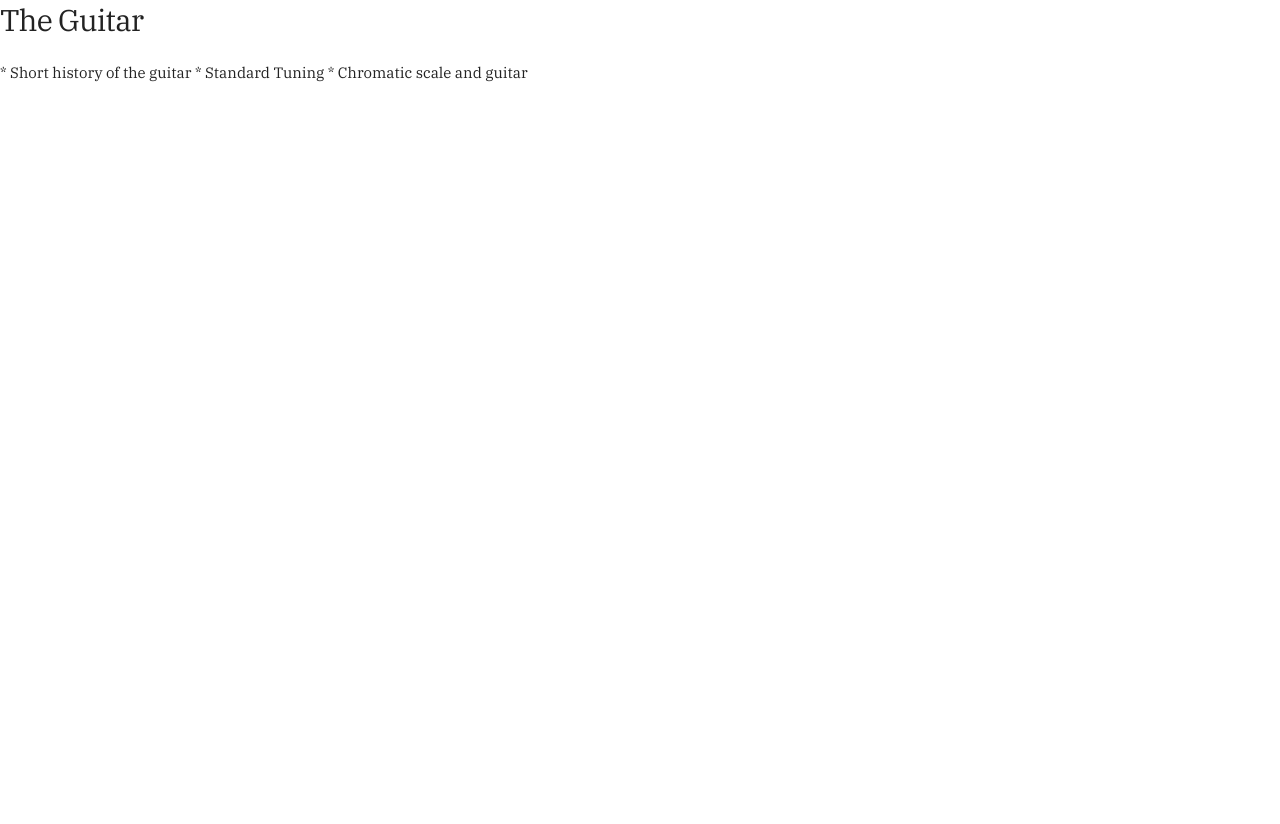
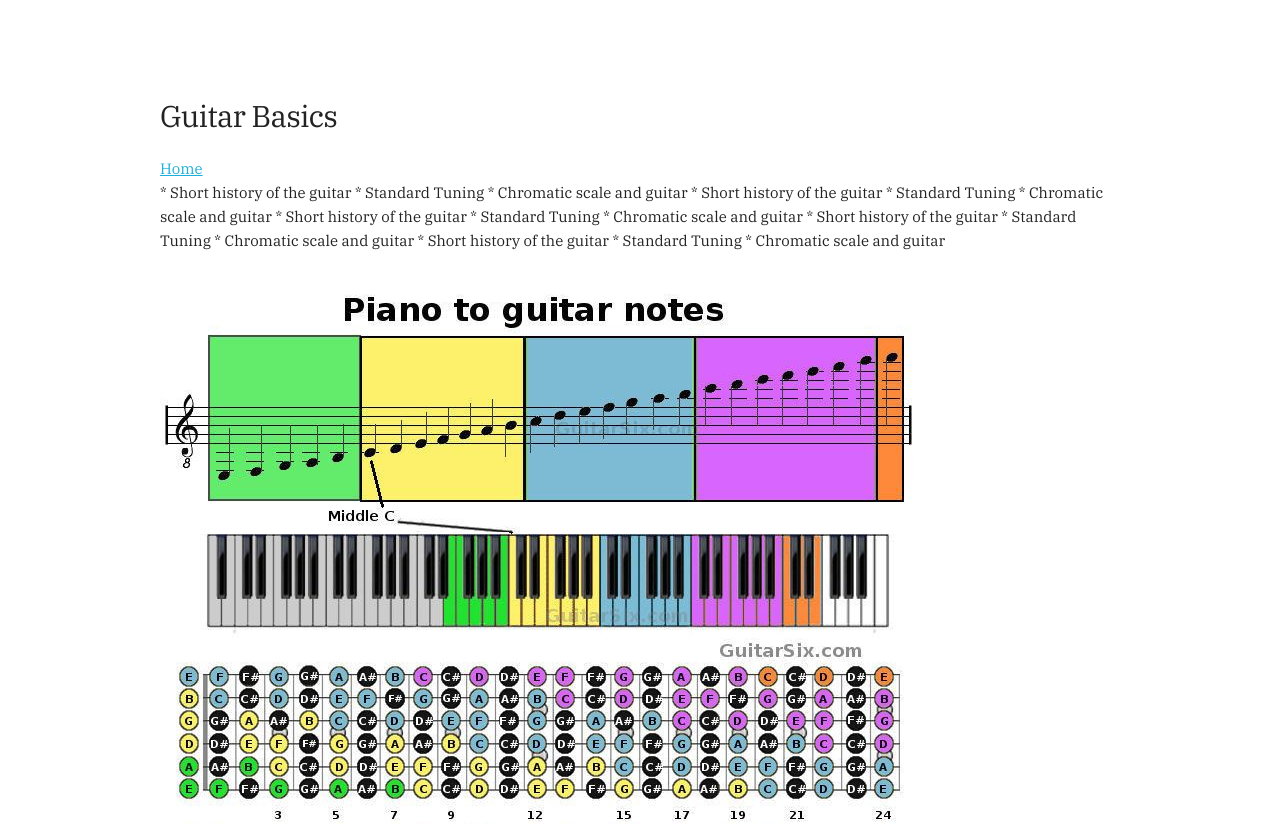
Before and after one commit to dantaki/music, a website: page guitar_basics.html in a window 1280 px wide. Shown: the top 824 px of the page. Before the commit the page ends 800 px from the top, so only its background shows below. Drawn offline with nearby package versions, Linux system fonts and the light colour scheme.

Commit message:
updated guitar basics and added image

```diff
--- a/css/skeleton.css
+++ b/css/skeleton.css
@@ -31,7 +31,7 @@
 .container {
   position: relative;
   width: 100%;
-  max-width: 960px;
+  max-width: 960px; /*default is 960px*/
   margin: 0 auto;
   padding: 0 20px;
   box-sizing: border-box; }
--- a/guitar_basics.html
+++ b/guitar_basics.html
@@ -17,15 +17,53 @@
   <link rel="stylesheet" href="css/normalize.css">
   <link rel="stylesheet" href="css/skeleton.css">
 </head>
+
 <body>
 
-<h4>The Guitar</h4>
+<!-- Primary Page Layout
+–––––––––––––––––––––––––––––––––––––––––––––––––– -->
+<div class="container">
 
-<p>
-  * Short history of the guitar
-  * Standard Tuning
-  * Chromatic scale and guitar
-</p>
+  <div class="row">
+   <div class="two column" style="margin-top: 10%">
 
+      <h4>Guitar Basics</h4>
+      <a href="index.html">Home</a>
+
+      <p>
+        * Short history of the guitar
+        * Standard Tuning
+        * Chromatic scale and guitar
+        * Short history of the guitar
+        * Standard Tuning
+        * Chromatic scale and guitar
+        * Short history of the guitar
+        * Standard Tuning
+        * Chromatic scale and guitar
+        * Short history of the guitar
+        * Standard Tuning
+        * Chromatic scale and guitar
+        * Short history of the guitar
+        * Standard Tuning
+        * Chromatic scale and guitar
+      </p>
+
+    </div>
+  </div>
+
+
+  <div class="row">
+    <div class="tweleve column category">
+      <img class="u-max-full-width" src="img/guitarpiano.jpg">
+    </div>
+  </div>
+
+
+
+</div>
+
+
+
+<!-- –––––––––––––––––––––––––––––––––––––––––––––––––– -->
 </body>
 </html>
```
Also changed, not shown: img/guitarpiano.jpg (added).
